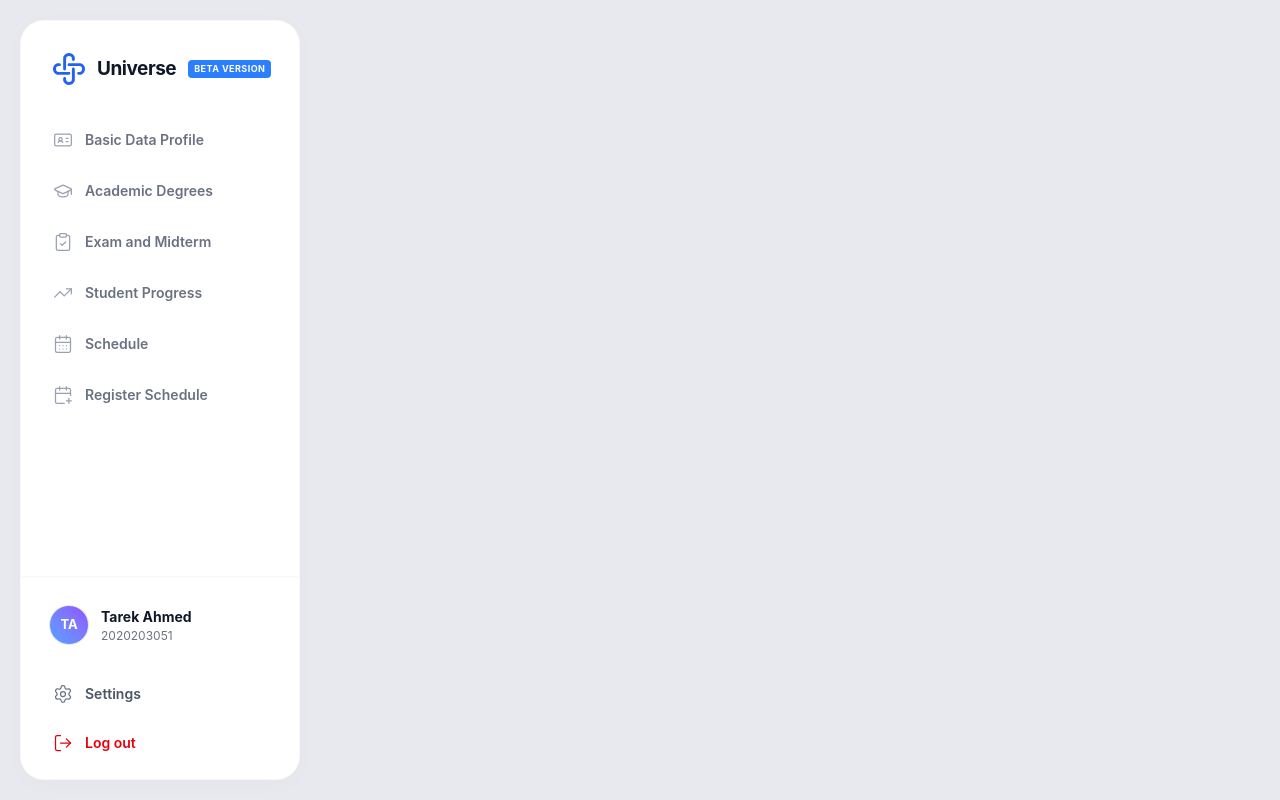
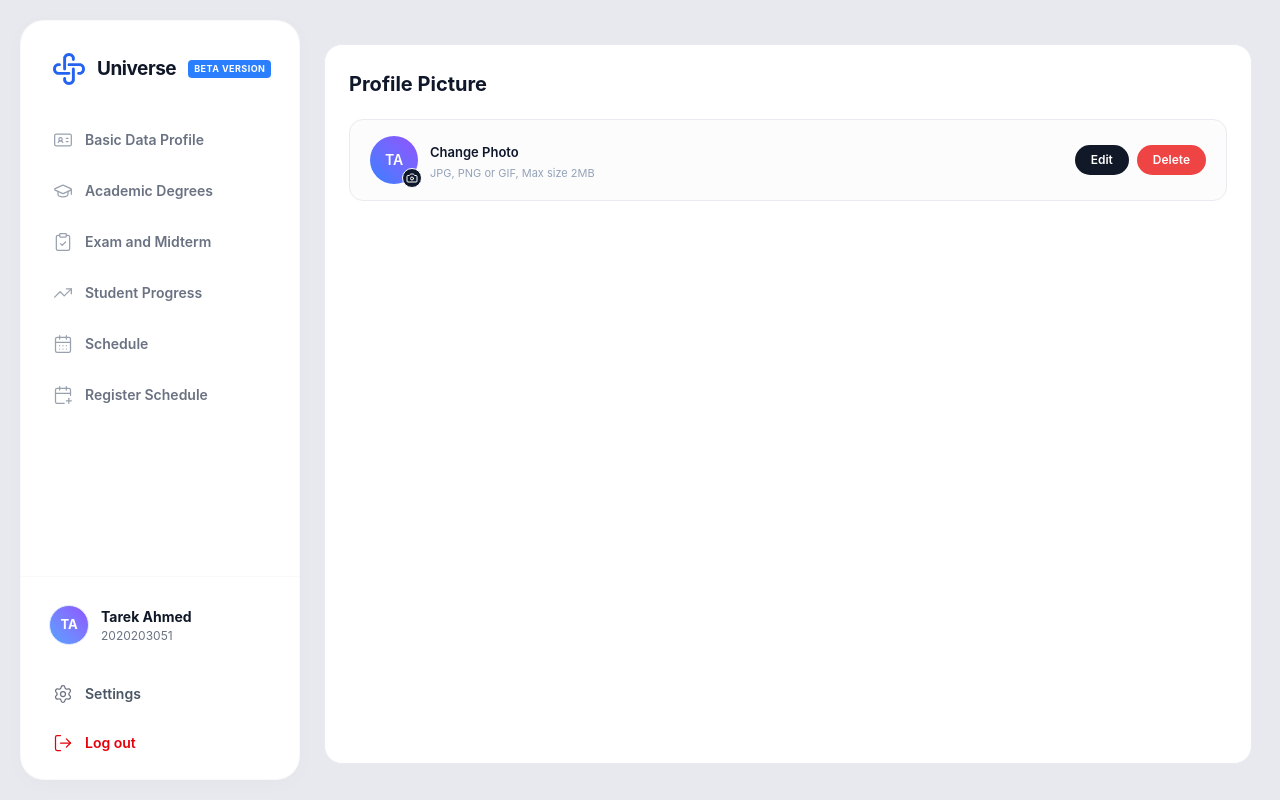
Before and after one commit to Kerolos2023/Graduation-Project, a Next.js app: page /student/profile-picture in a window 1280 px wide. Built offline with nearby package versions, Linux system fonts and the light colour scheme.

Commit message:
add profile image page

```diff
--- a/src/app/student/profile-picture/page.tsx
+++ b/src/app/student/profile-picture/page.tsx
@@ -1,3 +1,54 @@
+import { Camera } from "lucide-react";
+
+const STATIC_PROFILE = {
+  subtitle: "JPG, PNG or GIF, Max size 2MB",
+  initials: "TA",
+};
+
 export default function ProfilePicturePage() {
-  return <div className="h-full w-full" />;
+  return (
+    <main className="h-full w-full">
+      <section className="h-full w-full rounded-[18px] border border-[#e9ebf1] bg-white p-4 sm:p-6">
+        <h1 className="text-[20px] font-bold text-[#0f172a]">Profile Picture</h1>
+
+        <div className="mt-5 rounded-[14px] border border-[#e9ebf1] bg-[#fcfcfd] px-4 py-3 sm:px-5 sm:py-4">
+          <div className="flex flex-col gap-4 sm:flex-row sm:items-center sm:justify-between">
+            <div className="flex items-center gap-3">
+              <div className="relative flex h-12 w-12 items-center justify-center rounded-full bg-gradient-to-tr from-blue-500 to-violet-500 text-sm font-semibold text-white">
+                {STATIC_PROFILE.initials}
+                <div className="absolute -right-1 -bottom-1 flex h-5 w-5 items-center justify-center rounded-full border border-white bg-[#0f172a] text-white">
+                  <Camera className="h-3 w-3" />
+                </div>
+              </div>
+
+              <div className="space-y-0.5">
+                <button
+                  type="button"
+                  className="cursor-pointer text-left text-[13px] font-semibold text-[#0f172a]"
+                >
+                  Change Photo
+                </button>
+                <p className="text-[11px] text-[#94a3b8]">{STATIC_PROFILE.subtitle}</p>
+              </div>
+            </div>
+
+            <div className="flex items-center gap-2 self-start sm:self-auto">
+              <button
+                type="button"
+                className="cursor-pointer rounded-full bg-[#111827] px-4 py-1.5 text-[12px] font-semibold text-white transition-colors hover:bg-[#1f2937]"
+              >
+                Edit
+              </button>
+              <button
+                type="button"
+                className="cursor-pointer rounded-full bg-[#ef4444] px-4 py-1.5 text-[12px] font-semibold text-white transition-colors hover:bg-[#dc2626]"
+              >
+                Delete
+              </button>
+            </div>
+          </div>
+        </div>
+      </section>
+    </main>
+  );
 }
```
